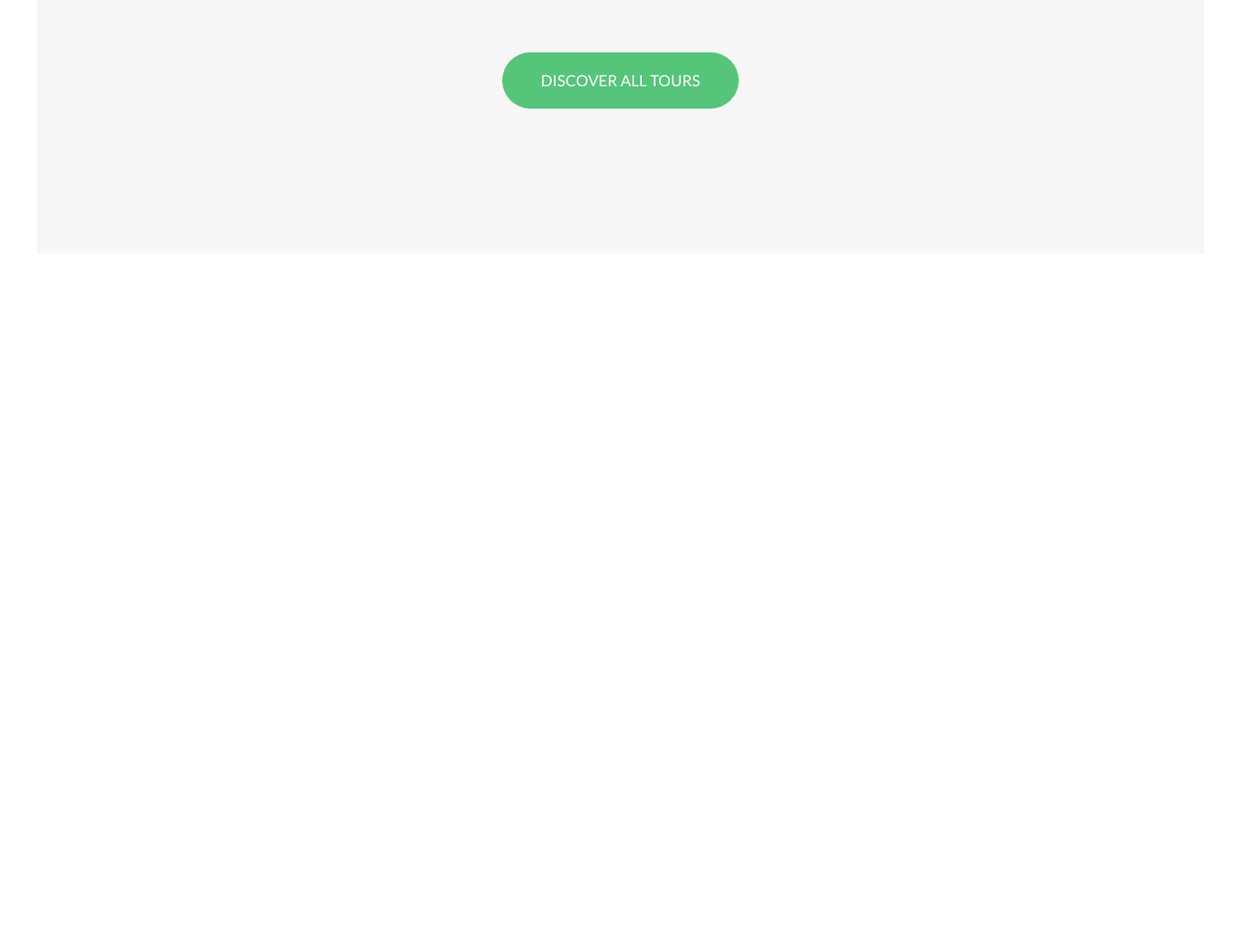
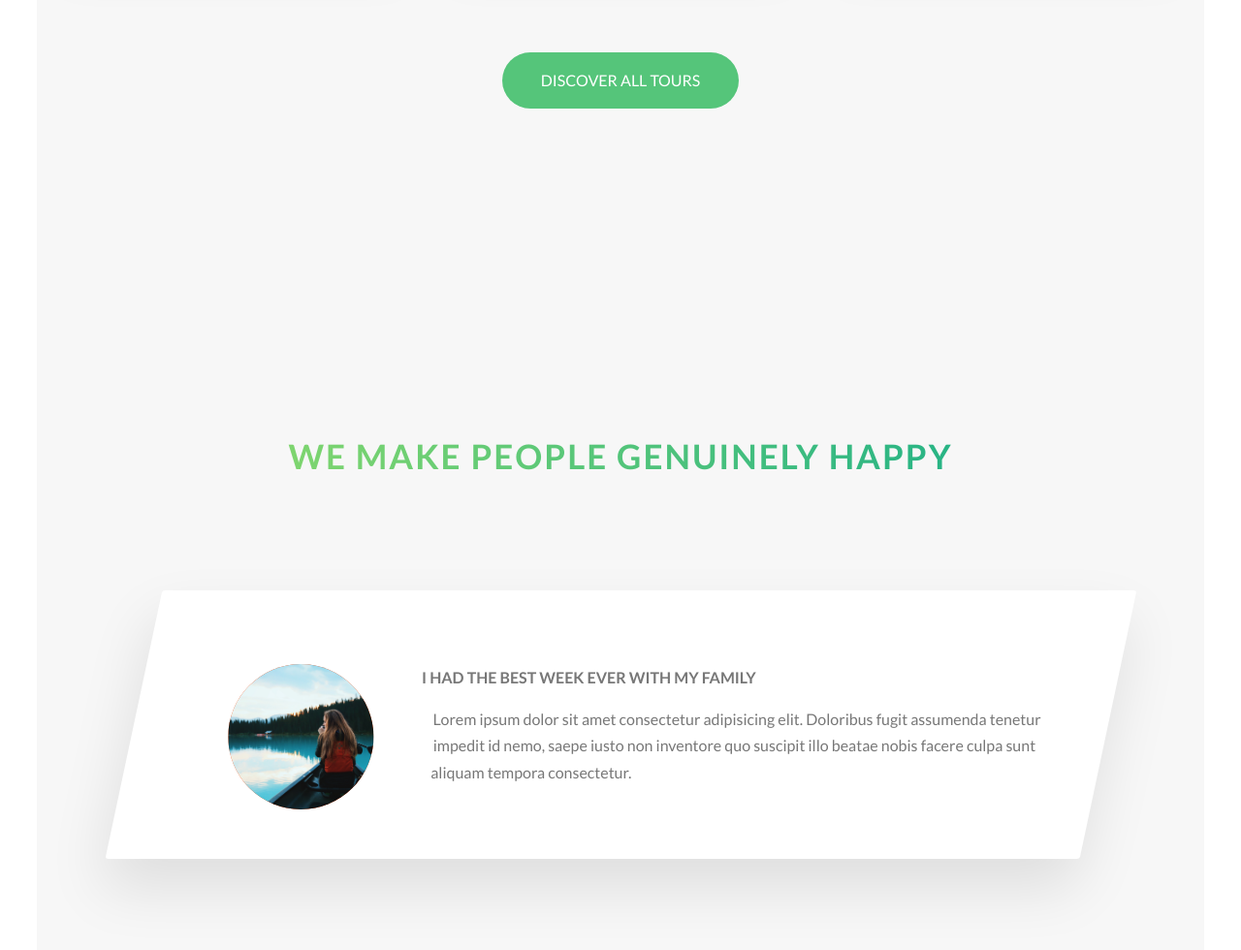
Before and after one commit to DanielCamucatto/myNatours, a website: page index.html in a window 1280 px wide. Shown: the part 3295-4275 px from the top of the page at 97% size. Before the commit the page ends 3595 px from the top, so only its background shows below. Drawn offline with Linux system fonts and the light colour scheme.

Commit message:
add section stories

```diff
--- a/index.html
+++ b/index.html
@@ -212,6 +212,28 @@
                 <a href="#" class="btn btn--green">Discover all tours</a>
             </div>
         </section>
+
+        <section class="section-stories">
+            <div class="u-center-text u-margin-bottom-big">
+                <h2 class="heading-secondary">
+                    We make people genuinely happy
+                </h2>
+            </div>
+
+            <div class="row">
+                <div class="story">
+                    <figure class="story__shape">
+                        <img src="img/nat-8.jpg" alt="Person on a tour" class="story__img">
+                    </figure>
+                    <div class="story__text">
+                        <h3 class="heading-tertiary u-margin-bottom-small">I had the best week ever with my family</h3>
+                        <p>
+                            Lorem ipsum dolor sit amet consectetur adipisicing elit. Doloribus fugit assumenda tenetur impedit id nemo, saepe iusto non inventore quo suscipit illo beatae nobis facere culpa sunt aliquam tempora consectetur.
+                        </p>
+                    </div>
+                </div>
+            </div>
+        </section>
     </main>
 
 
--- /dev/null
+++ b/sass/components/_story.scss
@@ -0,0 +1,33 @@
+.story {
+    width: 75%;
+    margin: 0 auto;
+    box-shadow: 0 3rem 6rem rgba($color-black, .1);
+    background-color: $color-white;
+    border-radius: 3px;
+    padding: 6rem;
+    padding-left: 9rem;
+    font-size: $default-font-size;
+    transform: skewX(-12deg);
+
+
+    &__shape {
+        width: 15rem;
+        height: 15rem;
+        background-color: orangered;
+        float: left;
+        -webkit-shape-outside: circle(40% at 50% 50%);
+        shape-outside: circle(40% at 50% 50%);
+        -webkit-clip-path: circle(50% at 50% 50%);
+        clip-path: circle(50% at 50% 50%);
+        transform: translateX(-3rem) skewX(12deg);
+    }
+
+    &__img {
+        height: 100%;
+
+    }
+
+    &__text {
+        transform: skewX(12deg);
+    }
+}
--- a/sass/main.scss
+++ b/sass/main.scss
@@ -11,6 +11,7 @@
 @import "components/composition";
 @import "components/feature-box";
 @import "components/card";
+@import "components/story";
 
 @import "layout/grid";
 @import "layout/header";
--- a/sass/pages/_home.scss
+++ b/sass/pages/_home.scss
@@ -20,3 +20,8 @@
     padding: 25rem 0 15rem 0;
     margin-top: -10rem;
 }
+
+.section-stories {
+    padding: 15rem 0;
+    background-color: $color-grey-light-1;
+}
```
Also changed, not shown: css/style.css.
